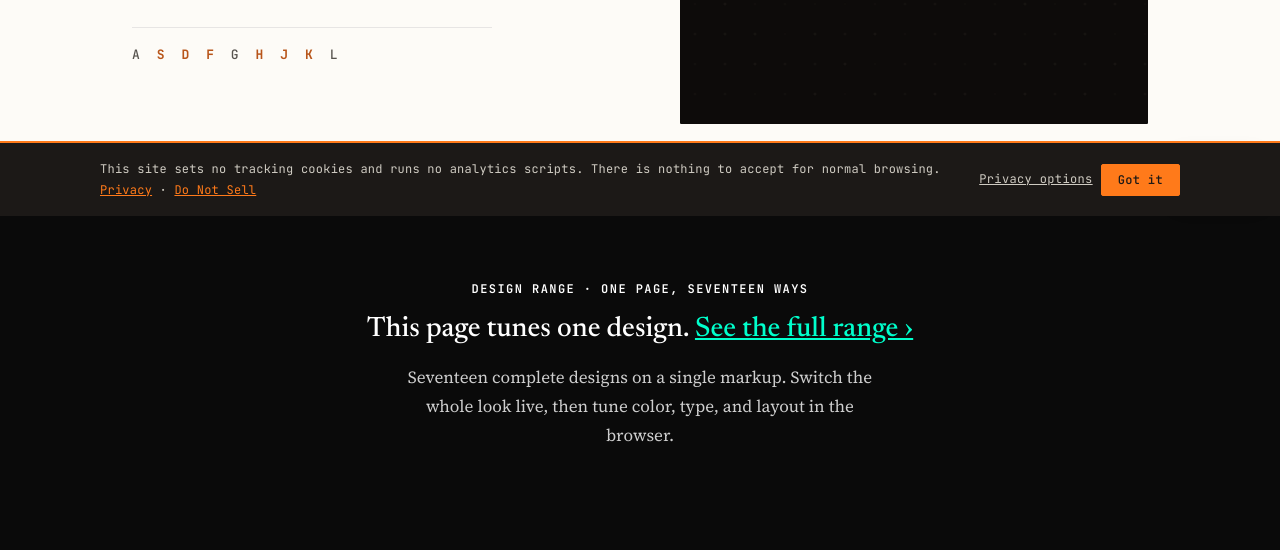
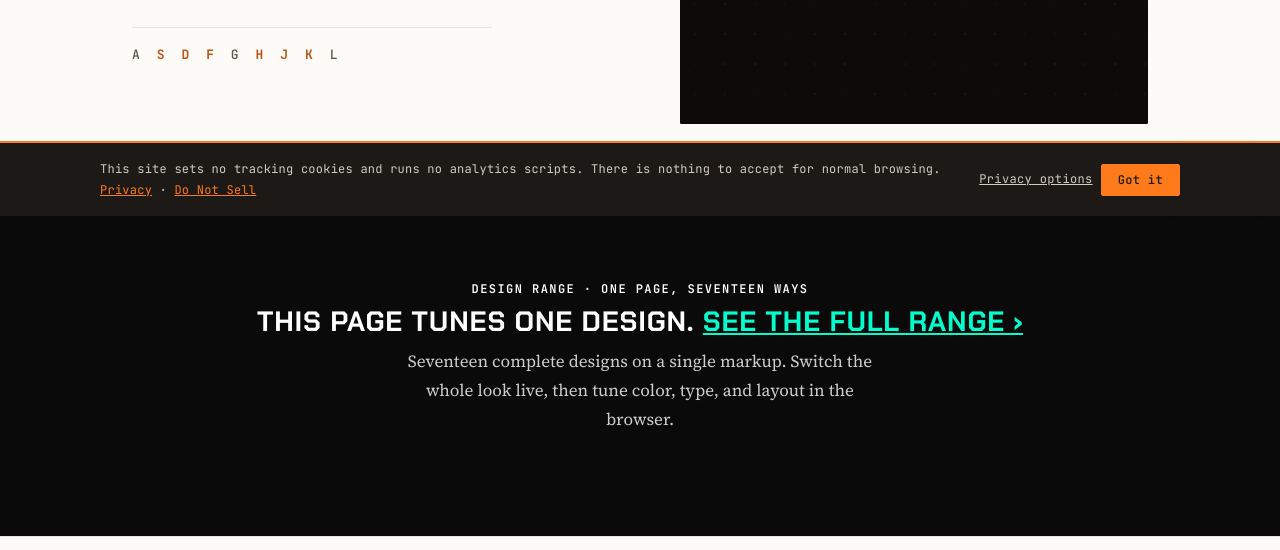
Before and after one commit to sdfkjh1000000/sdfkjh, a plain HTML site: page index.html in a window 1280 px wide. Shown: the part 584-1134 px from the top of the page. Drawn offline with Linux system fonts and the light colour scheme.

Commit message:
Bring each profile's typeface over too, not just its palette: the design-range headline now switches to the profile's real head font (Anton, Chakra Petch, Inter, Plus Jakarta Sans, EB Garamond added self-hosted with font-display:swap; the rest use already-loaded Archivo/Newsreader/JetBrains/system) plus per-profile weight/case/tracking. Fonts load lazily as the cycle reaches each look, so nothing blocks initial paint. axe 0, 0-overflow

```diff
--- a/index.html
+++ b/index.html
@@ -113,6 +113,12 @@
     font-family: 'Archivo'; font-style: normal; font-weight: 100 900;
     font-display: swap; src: url('/assets/fonts/archivo-400.woff2') format('woff2');
   }
+  /* profile display faces, self-hosted, lazy (swap) - used only by the design-range cycle */
+  @font-face { font-family: 'Anton'; font-style: normal; font-weight: 400; font-display: swap; src: url('/assets/fonts/anton-400.woff2') format('woff2'); }
+  @font-face { font-family: 'Chakra Petch'; font-style: normal; font-weight: 700; font-display: swap; src: url('/assets/fonts/chakra-petch-700.woff2') format('woff2'); }
+  @font-face { font-family: 'Inter'; font-style: normal; font-weight: 400; font-display: swap; src: url('/assets/fonts/inter-400.woff2') format('woff2'); }
+  @font-face { font-family: 'Plus Jakarta Sans'; font-style: normal; font-weight: 400; font-display: swap; src: url('/assets/fonts/plus-jakarta-sans-400.woff2') format('woff2'); }
+  @font-face { font-family: 'EB Garamond'; font-style: normal; font-weight: 400; font-display: swap; src: url('/assets/fonts/eb-garamond-400.woff2') format('woff2'); }
 
   :root {
     --paper:     #FDFBF7;
@@ -248,7 +254,8 @@
     --r-bg: var(--paper); --r-fg: var(--ink); --r-acc: var(--amber-dim);
     background-color: var(--r-bg); transition: background-color 0.9s ease, opacity 0.6s ease, translate 0.6s ease; }
   .range .eyebrow { color: var(--r-fg); transition: color 0.9s ease; }
-  .range .range-h { font-family: var(--serif); font-weight: 500; font-size: calc(28px * var(--type-scale, 1)); margin: 0 0 10px; color: var(--r-fg); transition: color 0.9s ease; }
+  .range .range-h { font-family: var(--r-head, var(--serif)); font-weight: var(--r-head-w, 500); text-transform: var(--r-head-tf, none); letter-spacing: var(--r-head-ls, normal);
+    font-size: calc(28px * var(--type-scale, 1)); line-height: 1.12; margin: 0 0 10px; color: var(--r-fg); transition: color 0.9s ease; }
   .range .range-h a { color: var(--r-acc); transition: color 0.9s ease; }
   .range .range-p { font-size: calc(17px * var(--type-scale, 1)); color: color-mix(in srgb, var(--r-fg) 80%, var(--r-bg)); max-width: 56ch; margin: 0 auto; transition: color 0.9s ease; }
   .range-tag { position: absolute; top: 16px; left: 20px; display: flex; align-items: center; gap: 7px;
@@ -1244,30 +1251,35 @@
     var sec = document.querySelector('.range');
     if (!sec) return;
     var tag = sec.querySelector('.range-tag');
-    /* [name, bg, fg, accent, accent-2] from the real /range profiles, interleaved light/dark */
+    /* [name, bg, fg, accent, accent-2, head-font, head-weight, transform, letter-spacing]
+       colours + head typeface from the real /range profiles, interleaved light/dark */
     var P = [
-      ['editorial', '#FDFBF7', '#1C1917', '#a64a14', '#ff7a1a'],
-      ['glitch', '#0A0A0A', '#FFFFFF', '#00FFCC', '#FF00FF'],
-      ['swiss', '#FFFFFF', '#0A0A0A', '#D11A12', '#0A0A0A'],
-      ['prestige', '#0B0B0C', '#F4F4F2', '#C9A24B', '#C9A24B'],
-      ['grove', '#F4F1EA', '#2C2724', '#5A6E4F', '#5A6E4F'],
-      ['cinematic', '#08080B', '#FFFFFF', '#3B82F6', '#3B82F6'],
-      ['soft', '#FAFAFF', '#1F2937', '#4F46E5', '#4F46E5'],
-      ['terminal', '#000000', '#FAFAFA', '#10B981', '#10B981'],
-      ['academic', '#FFFFF0', '#1A1A1A', '#8B0000', '#8B0000'],
-      ['fintech', '#0A0A0A', '#FFFFFF', '#F59E0B', '#F59E0B'],
-      ['clean', '#FFFFFF', '#111827', '#1D63D8', '#1D63D8'],
-      ['maximal', '#FFE600', '#16140A', '#2B2BE0', '#2B2BE0'],
-      ['brutal', '#FFFBE6', '#000000', '#FF3366', '#FF3366'],
-      ['constructivist', '#EAE3D5', '#141210', '#DE2417', '#DE2417'],
-      ['zen', '#F1F2F2', '#1E2124', '#3E4A57', '#3E4A57'],
-      ['counsel', '#FFFFFF', '#15202B', '#0E2C4B', '#0E2C4B'],
-      ['basic', '#F8FAFC', '#1E293B', '#2563EB', '#2563EB']
+      ['editorial', '#FDFBF7', '#1C1917', '#a64a14', '#ff7a1a', 'Newsreader, serif', 500, 'none', 'normal'],
+      ['glitch', '#0A0A0A', '#FFFFFF', '#00FFCC', '#FF00FF', "'Chakra Petch', sans-serif", 700, 'uppercase', '0.03em'],
+      ['swiss', '#FFFFFF', '#0A0A0A', '#D11A12', '#0A0A0A', 'Archivo, sans-serif', 700, 'none', '-0.02em'],
+      ['prestige', '#0B0B0C', '#F4F4F2', '#C9A24B', '#C9A24B', 'Newsreader, serif', 500, 'none', '0.01em'],
+      ['grove', '#F4F1EA', '#2C2724', '#5A6E4F', '#5A6E4F', 'Newsreader, serif', 500, 'none', 'normal'],
+      ['cinematic', '#08080B', '#FFFFFF', '#3B82F6', '#3B82F6', 'Inter, sans-serif', 400, 'none', '-0.02em'],
+      ['soft', '#FAFAFF', '#1F2937', '#4F46E5', '#4F46E5', "'Plus Jakarta Sans', sans-serif", 400, 'none', '-0.01em'],
+      ['terminal', '#000000', '#FAFAFA', '#10B981', '#10B981', "'JetBrains Mono', monospace", 700, 'none', 'normal'],
+      ['academic', '#FFFFF0', '#1A1A1A', '#8B0000', '#8B0000', "'EB Garamond', serif", 400, 'none', 'normal'],
+      ['fintech', '#0A0A0A', '#FFFFFF', '#F59E0B', '#F59E0B', 'Archivo, sans-serif', 700, 'none', '-0.02em'],
+      ['clean', '#FFFFFF', '#111827', '#1D63D8', '#1D63D8', 'Inter, sans-serif', 400, 'none', '-0.02em'],
+      ['maximal', '#FFE600', '#16140A', '#2B2BE0', '#2B2BE0', 'Anton, sans-serif', 400, 'uppercase', '0.01em'],
+      ['brutal', '#FFFBE6', '#000000', '#FF3366', '#FF3366', 'Archivo, sans-serif', 800, 'uppercase', '-0.01em'],
+      ['constructivist', '#EAE3D5', '#141210', '#DE2417', '#DE2417', 'Anton, sans-serif', 400, 'uppercase', '0.02em'],
+      ['zen', '#F1F2F2', '#1E2124', '#3E4A57', '#3E4A57', 'Newsreader, serif', 500, 'none', '0.02em'],
+      ['counsel', '#FFFFFF', '#15202B', '#0E2C4B', '#0E2C4B', 'Newsreader, serif', 500, 'none', 'normal'],
+      ['basic', '#F8FAFC', '#1E293B', '#2563EB', '#2563EB', 'system-ui, sans-serif', 600, 'none', '-0.01em']
     ];
     function apply(p, i) {
       sec.style.setProperty('--r-bg', p[1]);
       sec.style.setProperty('--r-fg', p[2]);
       sec.style.setProperty('--r-acc', p[3]);
+      sec.style.setProperty('--r-head', p[5]);
+      sec.style.setProperty('--r-head-w', p[6]);
+      sec.style.setProperty('--r-head-tf', p[7]);
+      sec.style.setProperty('--r-head-ls', p[8]);
       var n = (i + 1 < 10 ? '0' : '') + (i + 1);
       tag.innerHTML = n + ' &middot; ' + p[0] +
         ' <span class="sw" style="background:' + p[3] + '"></span>' +
```
